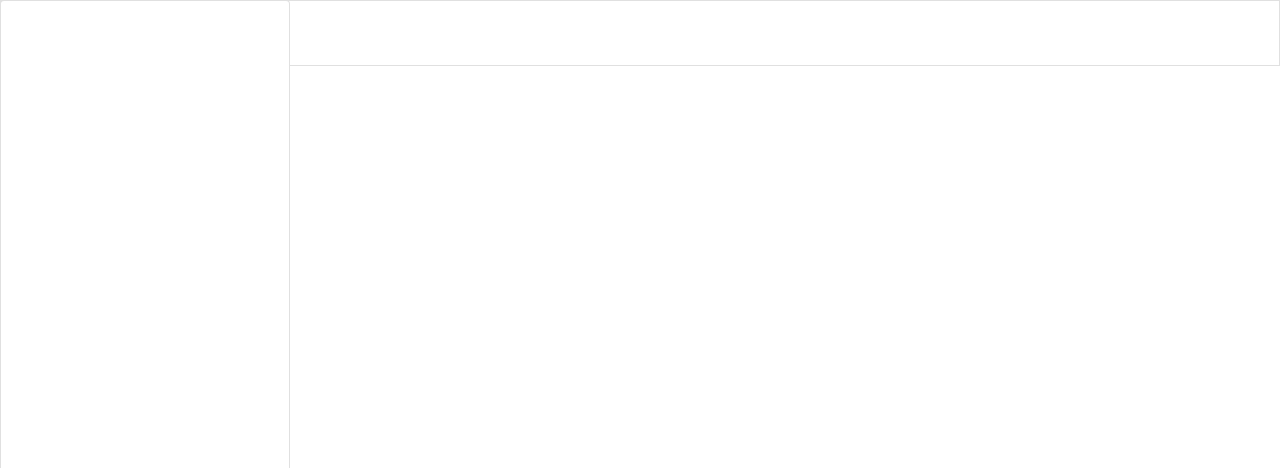
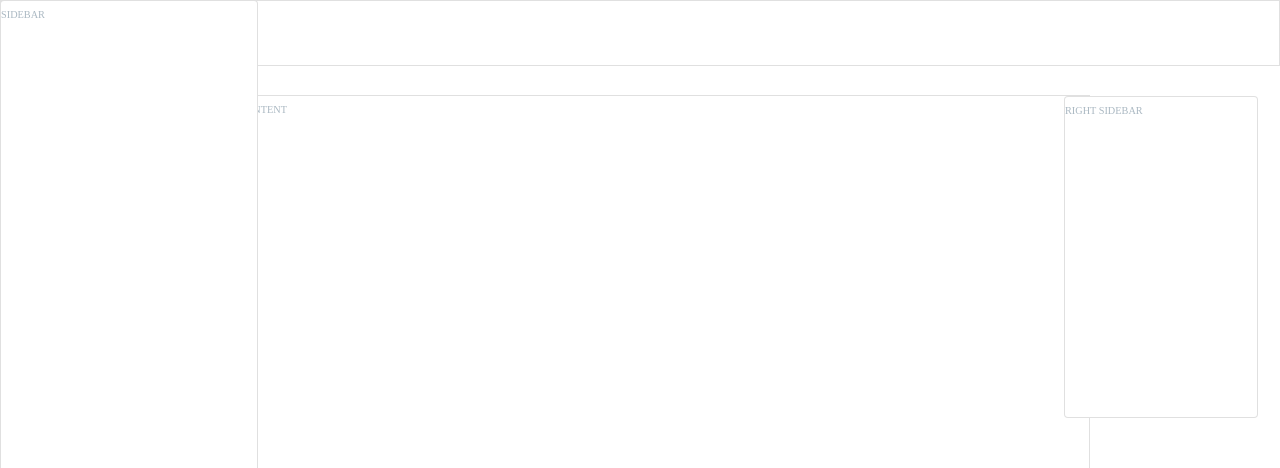
Before and after one commit to rogelcristobal/netflix-clone, a React (Create React App) app: page / in a window 1280 px wide. Shown: the top 468 px of the page. Built offline with nearby package versions, Linux system fonts and the light colour scheme; a web font is replaced by a local one.

Commit message:
final layout update desktop

```diff
--- a/src/App.jsx
+++ b/src/App.jsx
@@ -8,6 +8,7 @@ import AppBar from '@mui/material/AppBar'
 import Toolbar from '@mui/material/Toolbar'
 import Typography from '@mui/material/Typography'
 import Paper from '@mui/material/Paper'
+import Container from '@mui/material/Container'
 function App() {
   const theme = createTheme({
     // palette:{primary:{},secondary:{}},
@@ -25,30 +26,52 @@ function App() {
           {/* navbar */}
           <AppBar position="fixed" elevation={0} variant="outlined" className="z-30  bg-transparent">
             <Toolbar>
-              <Typography variant="overline" className="text-gray">
-                nav
-              </Typography>
+              {/* items here */}
+
             </Toolbar>
           </AppBar>
 
           {/*left sidebar */}
-          <Box className="w-72 h-screen fixed  z-50" >
-             <Paper variant="outlined" className="min-h-screen w-full">
+          <Box className="w-64 h-screen fixed  z-50" >
+             <Paper variant="outlined" className="min-h-screen w-full ">
 
+              <Typography variant="overline" className="text-gray">
+                sidebar
+              </Typography>
 
              </Paper>
           </Box>
 
 
           {/* right sidebar */}
+          <Box className="w-48 h-screen fixed right-6 top-24 z-50" >
+             <Paper variant="outlined" className="min-h-[20rem] w-full ">
+              {/* items here */}
+              <Typography variant="overline" className="text-gray">
+                right sidebar
+              </Typography>
 
-          {/* content */}
-          <div className="w-full px-4 h-[200vh]">
+             </Paper>
+          </Box>
 
 
 
+          {/* content */}
+          <div className="w-full  h-[200vh] flex justify-center  items-center   pl-12  ">
+            <Container maxWidth="md" className="pt-48">
 
+              <Paper variant="outlined" className="h-auto min-h-screen " square>
+              <Typography variant="overline" className="text-gray">
+                content
+              </Typography>
+
+              </Paper>
+
+            </Container>
           </div>
+
+
+
 
           </div>
       </StyledEngineProvider>
```
